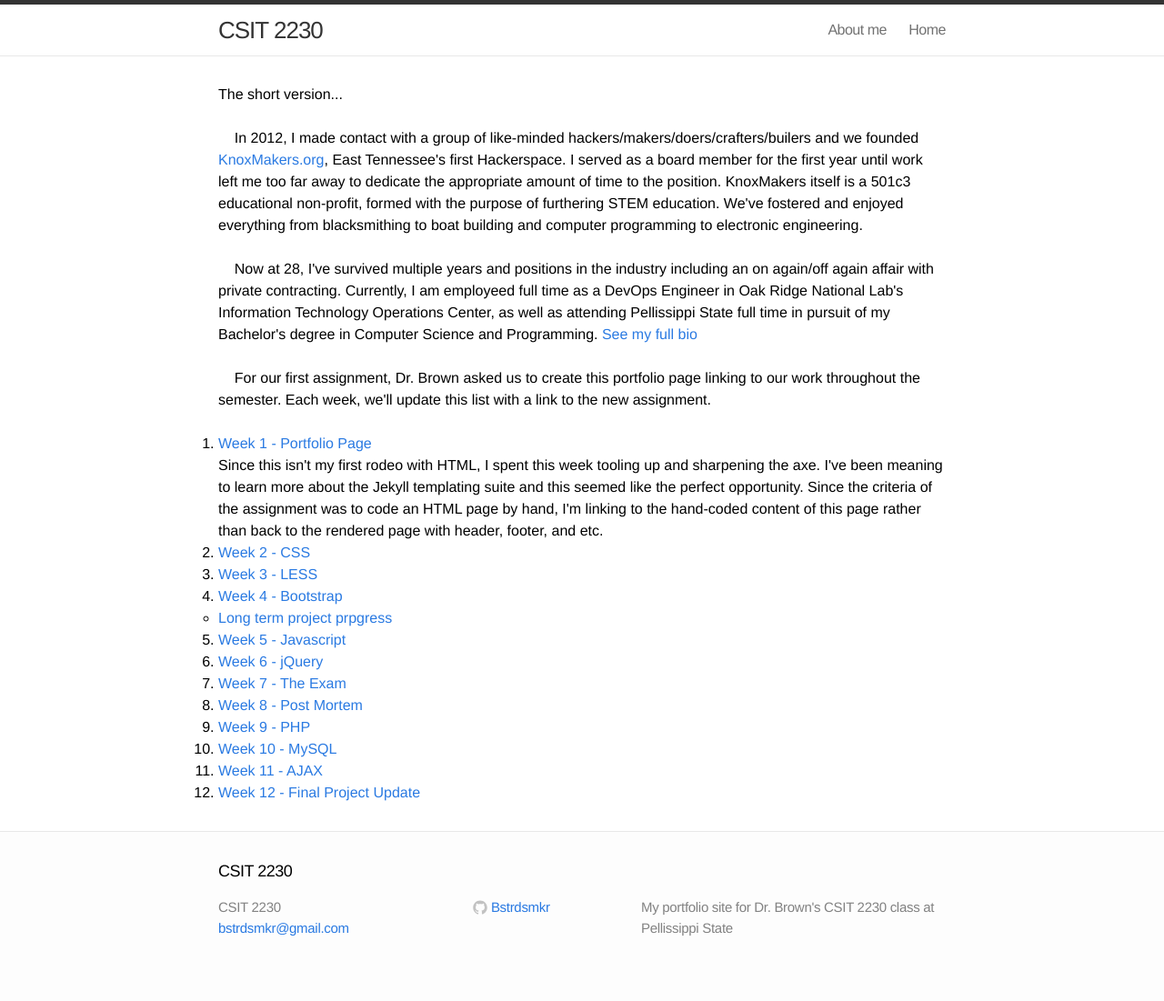
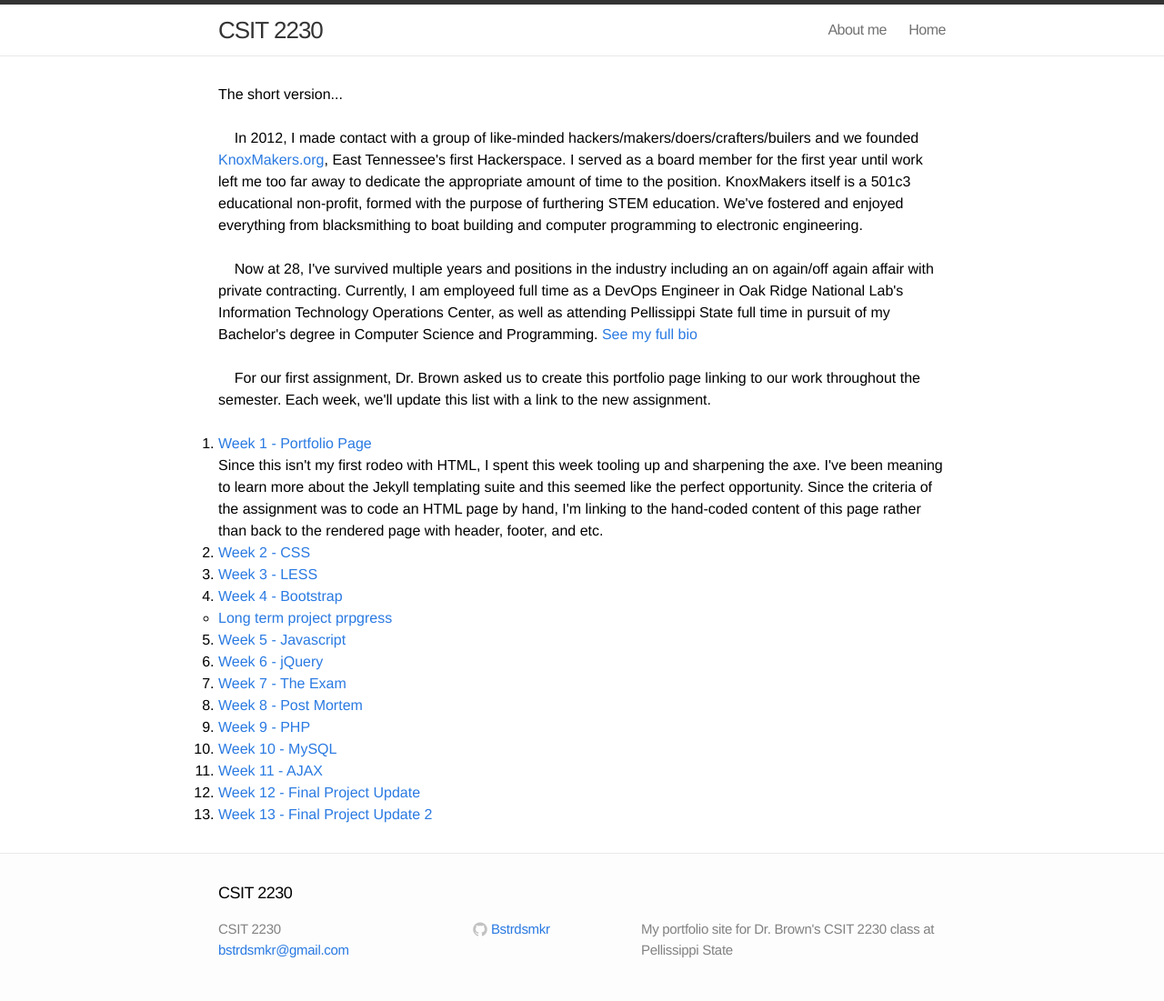
Before and after one commit to bstrdsmkr/CSIT2230, a Jekyll site: the page built from index.html, in a window 1280 px wide. Shown: the whole page at 91% size. Built offline with Jekyll 4.4.1, drawn with Linux system fonts in a browser that asks for light colours; before the commit the page ends 1077 px from its top, so only the background shows below that.

Commit message:
updating portfolio page with week 13 progress

```diff
--- a/index.html
+++ b/index.html
@@ -78,6 +78,9 @@
     <li>
       <a href="http://ps11.pstcc.edu/~c2230a15/week12/login.html">Week 12 - Final Project Update</a>
     </li>
+    <li>
+      <a href="http://ps11.pstcc.edu/~c2230a15/week13/login.html">Week 13 - Final Project Update 2</a>
+    </li>
   </ol>
 </body>
 </html>
```
